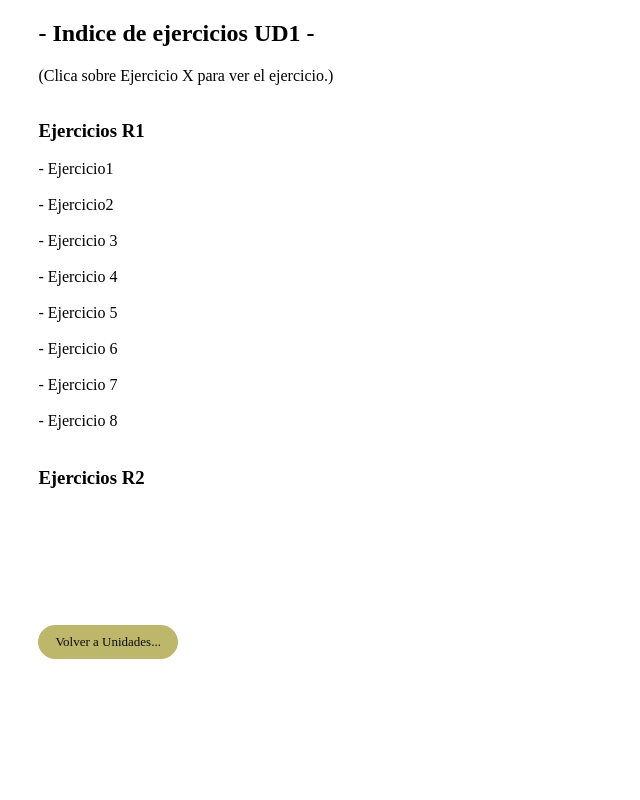
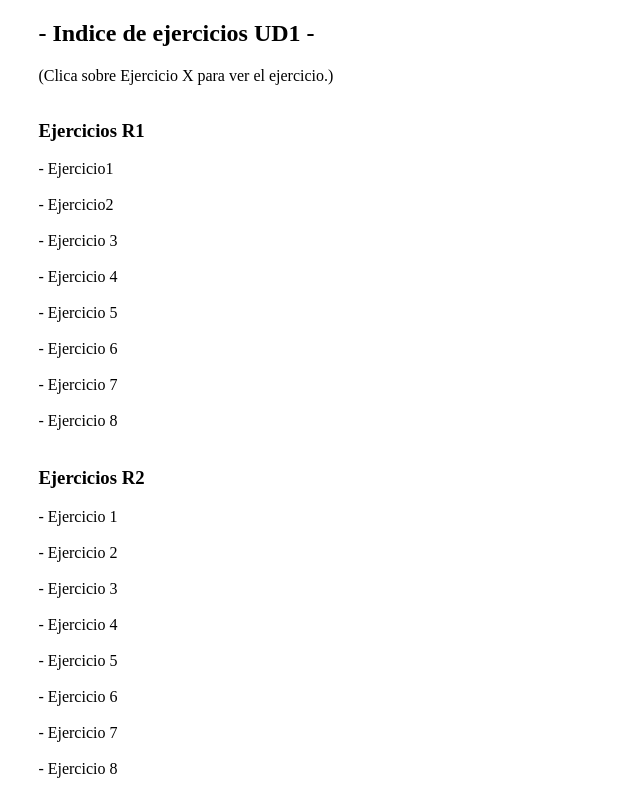
Before and after one commit to Javi9543/DEWCL, a plain HTML site: page UD1/Ejercicios_UD1/index.html in a window 1280 px wide. Shown: the top 800 px of the page, without its empty margins (0-640 px from the left). Drawn offline with Linux system fonts and the light colour scheme.

Commit message:
Actualizo el indice de los ejercicios de la UD1

```diff
--- a/UD1/Ejercicios_UD1/index.html
+++ b/UD1/Ejercicios_UD1/index.html
@@ -22,14 +22,14 @@
         <a href="./Ejercicios_Relacion1/T2_ej8.html" target="_blank">- Ejercicio 8</a> <br> <br>
 
         <h3>Ejercicios R2 </h3>
-        <a href=""></a>
-        <a href=""></a>
-        <a href=""></a>
-        <a href=""></a>
-        <a href=""></a>
-        <a href=""></a>
-        <a href=""></a>
-        <a href=""></a>
+        <a href="./Ejercicios_Relacion2/Ejercicio1.html">- Ejercicio 1</a> <br> <br>
+        <a href="./Ejercicios_Relacion2/Ejercicio2.html">- Ejercicio 2</a> <br><br>
+        <a href="./Ejercicios_Relacion2/Ejercicio3.html">- Ejercicio 3</a> <br><br>
+        <a href="./Ejercicios_Relacion2/Ejercicio4.html">- Ejercicio 4</a> <br><br>
+        <a href="./Ejercicios_Relacion2/Ejercicio5.html">- Ejercicio 5</a> <br><br>
+        <a href="./Ejercicios_Relacion2/Ejercicio6.html">- Ejercicio 6</a> <br><br>
+        <a href="./Ejercicios_Relacion2/Ejercicio6.html">- Ejercicio 7</a> <br></br>
+        <a href="./Ejercicios_Relacion2/Ejercicio8.html">- Ejercicio 8</a> <br><br>
     </div>
 
     </div>
```
